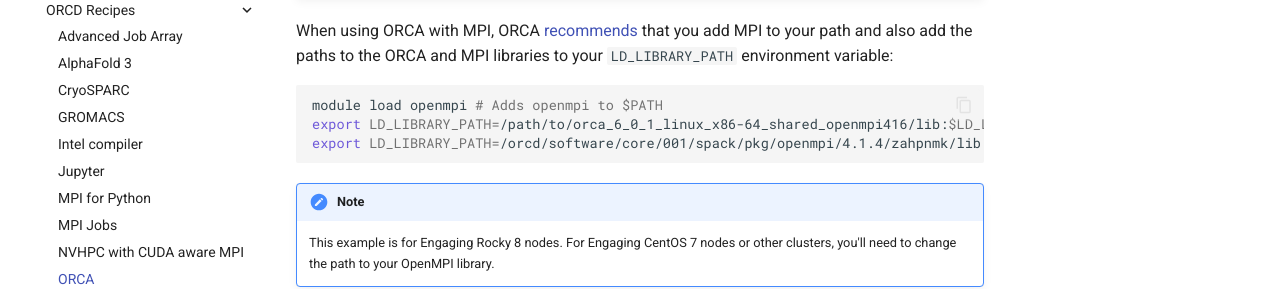
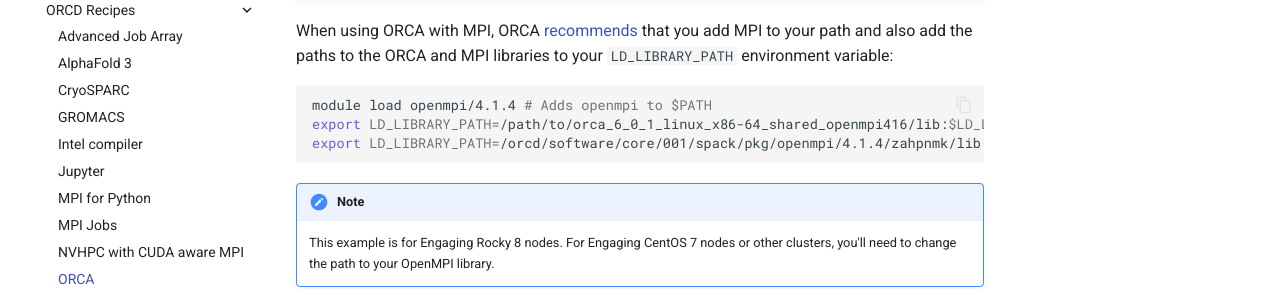
Before and after one commit to mit-orcd/orcd-docs-edit, an MkDocs documentation site: the page built from docs/recipes/orca.md, in a window 1280 px wide and 900 px high, scrolled down 3138 px. Shown: the part 189-478 px from the top of the window. Built offline with MkDocs 1.6.1 and Material for MkDocs 9.7.7, drawn with Linux system fonts in a browser that asks for light colours.

Commit message:
Update OpenMPI module version

````diff
--- a/docs/recipes/orca.md
+++ b/docs/recipes/orca.md
@@ -107,7 +107,7 @@ that you add MPI to your path and also add the paths to the ORCA and MPI
 libraries to your `LD_LIBRARY_PATH` environment variable:
 
 ```bash
-module load openmpi # Adds openmpi to $PATH
+module load openmpi/4.1.4 # Adds openmpi to $PATH
 export LD_LIBRARY_PATH=/path/to/orca_6_0_1_linux_x86-64_shared_openmpi416/lib:$LD_LIBRARY_PATH
 export LD_LIBRARY_PATH=/orcd/software/core/001/spack/pkg/openmpi/4.1.4/zahpnmk/lib:$LD_LIBRARY_PATH
 ```
````
